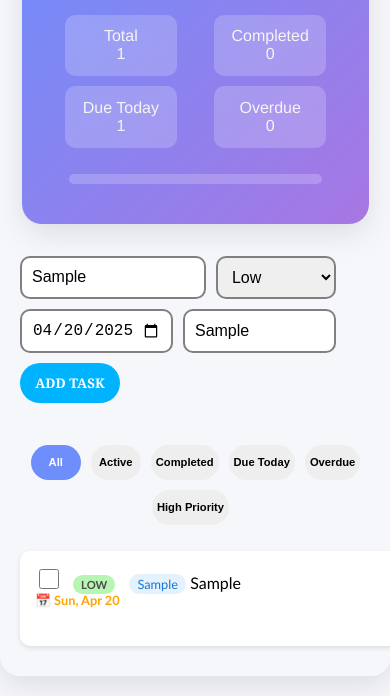
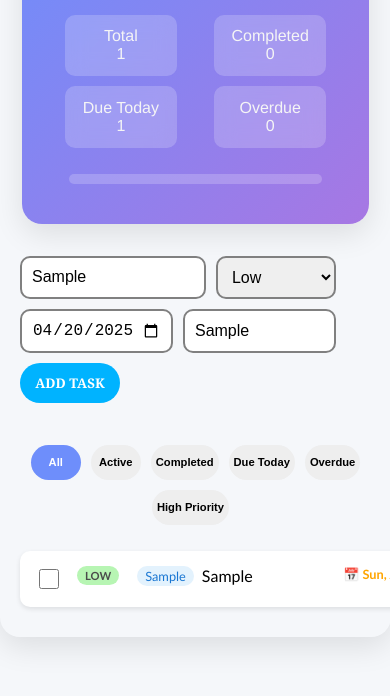
Before and after one commit to Vitronics/ultimate_task_app2, a website: page index.html.html in a window 390 px wide. Both pictures are taken after typing "Sample", "Sample" into the empty fields and a click on the button "ADD TASK". Shown: the part 151-847 px from the top of the page. Drawn offline with Linux system fonts and the light colour scheme.

Commit message:
Update task.css

```diff
--- a/task.css
+++ b/task.css
@@ -189,7 +189,7 @@ h1 span {
 .task-item {
     background: white;
     padding: 15px;
-/*     display: flex; */
+    display: flex;
     flex-wrap: wrap;
     margin-bottom: 10px;
     border-radius: 10px;
@@ -258,11 +258,10 @@ h1 span {
 }
 .task-due-date {
     font-size: 0.8rem;
-/*     margin-right: 10px; */
+  margin-right: 10px;
     display: flex;
     align-items: center;
-/*
-    white-space: nowrap; */
+    white-space: nowrap;
 }
 
 .task-due-date.today {
@@ -273,8 +272,8 @@ h1 span {
 .task-actions {
     display: flex;
     gap: 5px;
-   /* margin-left: auto; */
-    justify-content: flex-end;
+    margin-left: auto;
+/*     justify-content: flex-end; */
     flex-wrap: wrap;
 
 }
@@ -297,7 +296,7 @@ h1 span {
 /* Mobile-specific styles */
 @media (max-width: 600px) {
     h1 span {
-        font-size: 26px;
+        font-size: 36px;
     }
 
     .header {
@@ -349,6 +348,10 @@ h1 span {
         overflow-wrap: break-word;
         white-space: normal;
     }
+
+    .task-due-date{
+        margin-left:0;
+    }
     .task-btn {
         padding: 5px 8px;
         font-size: 0.8rem;
```
